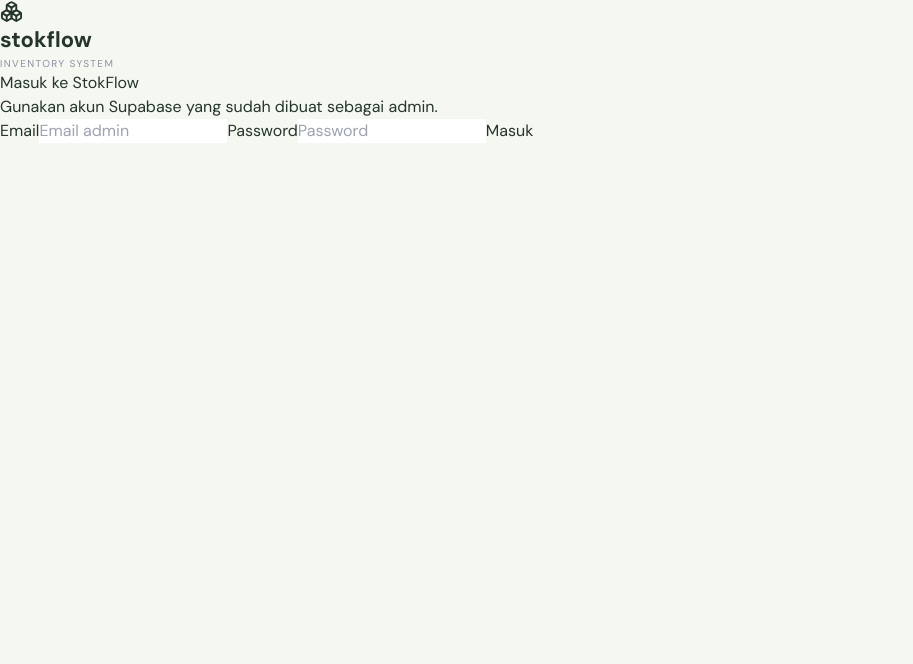
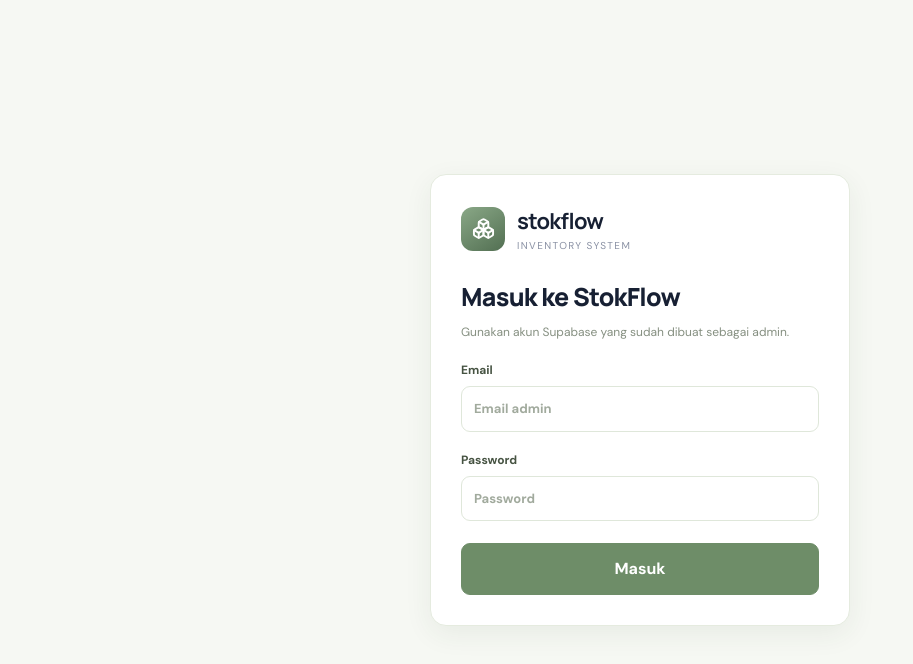
Before and after one commit to toniimam/toniimam.github.io, a React (Vite) app: page / in a window 1280 px wide. Shown: the top 664 px of the page, without its empty margins (0-913 px from the left). Built offline with nearby package versions, Linux system fonts and the light colour scheme.

Commit message:
Style login page with matcha theme

```diff
--- a/src/app.css
+++ b/src/app.css
@@ -486,3 +486,22 @@
 .inventory-panel .incoming-date-field>input[type="date"]::-webkit-datetime-edit{color:transparent}
 .inventory-panel .incoming-date-field>.incoming-date-display{position:absolute;left:10px;right:38px;bottom:0;height:42px;margin:0;display:flex;align-items:center;pointer-events:none;z-index:2;font-size:11px;line-height:1;font-weight:600;color:#65745f;white-space:nowrap;overflow:hidden;text-overflow:ellipsis}
 @media(max-width:600px){.inventory-panel .incoming-date-field>.incoming-date-display{height:44px}}
+
+
+/* Login, mengikuti tema matcha StokFlow */
+.login-screen{min-height:100vh;display:grid;place-items:center;padding:20px;background:#f6f8f3;font-family:'DM Sans',sans-serif;color:#172033}
+.login-card{width:100%;max-width:420px;padding:30px;background:#fff;border:1px solid #e5ebdf;border-radius:16px;box-shadow:0 8px 28px rgba(48,70,43,.07)}
+.login-brand{display:flex;align-items:center;gap:12px;margin-bottom:25px}
+.login-mark{width:44px;height:44px;border-radius:12px;display:grid;place-items:center;background:linear-gradient(145deg,#8aa887,#526f52);color:#fff}
+.login-brand b{font-family:Manrope,sans-serif;font-size:22px;letter-spacing:-.7px}
+.login-brand div div{font-size:10px;letter-spacing:1.4px;color:#899487}
+.login-card h1{font-family:Manrope,sans-serif;font-size:25px;letter-spacing:-.7px;margin:0 0 8px;font-weight:800}
+.login-description{color:#858f80;font-size:12px;line-height:1.6;margin:0}
+.login-label{display:block;margin-top:19px;font-size:12px;font-weight:700;color:#465342}
+.login-input{display:block;width:100%;box-sizing:border-box;padding:12px;margin-top:7px;border:1px solid #dfe7da;border-radius:9px;background:#fff;color:#303b2d;font:inherit;font-size:13px;outline:none}
+.login-input:focus{border-color:#6e8d68;box-shadow:0 0 0 3px #edf3e9}
+.login-input::placeholder{color:#a1aa9d}
+.login-submit{width:100%;margin-top:22px;padding:13px;border:1px solid #6e8d68;border-radius:9px;background:#6e8d68;color:#fff;font-weight:800}
+.login-submit:hover{background:#526f52}
+.login-submit:disabled{opacity:.65;cursor:wait}
+@media(max-width:480px){.login-screen{padding:16px}.login-card{padding:24px 21px;border-radius:13px}}
```
